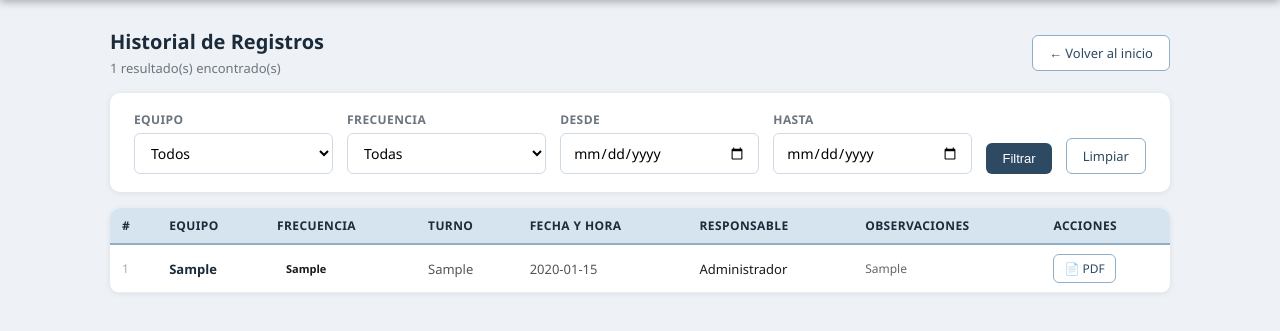
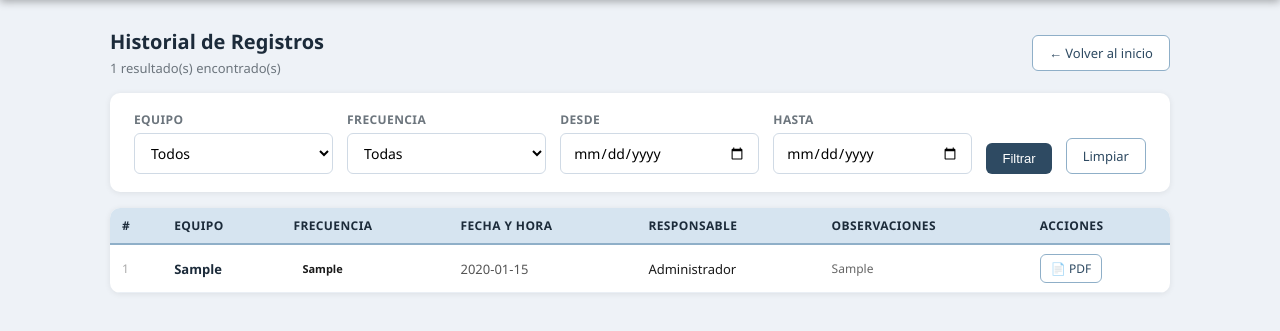
Before and after one commit to Programacionagronat/agronat-mantenimiento, a Flask app: page /historial in a window 1280 px wide. Shown: the part 52-383 px from the top of the page. Run offline with Flask 3, Linux system fonts and the light colour scheme; the visitor is signed in with stand-in values (Sample User, id 1); data comes from the database, SQL or seed files in the repository; tables that the repository leaves empty hold one stand-in row (values such as "Sample post"); some libraries are stand-ins or nearby versions.

Commit message:
Update historial.html

```diff
--- a/templates/historial.html
+++ b/templates/historial.html
@@ -11,7 +11,6 @@
     <a href="{{ url_for('index') }}" class="btn btn-outline">← Volver al inicio</a>
   </div>
 
-  <!-- Filtros -->
   <div class="card" style="padding:18px 24px;margin-bottom:16px">
     <form method="GET" style="display:flex;flex-wrap:wrap;gap:14px;align-items:flex-end">
       <div class="form-group" style="margin:0;flex:1;min-width:160px">
@@ -45,7 +44,6 @@
     </form>
   </div>
 
-  <!-- Tabla -->
   <div class="card" style="padding:0;overflow:hidden">
     {% if rows %}
     <table class="tbl">
@@ -54,7 +52,6 @@
           <th>#</th>
           <th>Equipo</th>
           <th>Frecuencia</th>
-          <th>Turno</th>
           <th>Fecha y hora</th>
           <th>Responsable</th>
           <th>Observaciones</th>
@@ -68,14 +65,13 @@
           <td style="color:#aaa;font-size:12px">{{ r.id }}</td>
           <td style="font-weight:600;color:#1C2B3A">{{ r.equipo }}</td>
           <td><span class="badge {{ freq_badges.get(r.frecuencia,'') }}">{{ r.frecuencia }}</span></td>
-          <td style="color:#555">{{ r.turno or '—' }}</td>
           <td style="font-size:13px;color:#555">{{ r.fecha_registro }}</td>
           <td style="font-size:13px">{{ r.nombre }}</td>
           <td style="font-size:12px;color:#666;max-width:200px;overflow:hidden;text-overflow:ellipsis;white-space:nowrap">
             {{ r.observaciones or '—' }}
           </td>
           <td>
-            <a href="{{ url_for('exportar', reg_id=r.id) }}" class="btn btn-outline btn-sm" title="Descargar PDF">
+            <a href="{{ url_for('exportar', reg_id=r.id) }}" class="btn btn-outline btn-sm" title="Descargar PDF" target="_blank" rel="noopener">
               📄 PDF
             </a>
           </td>
```
